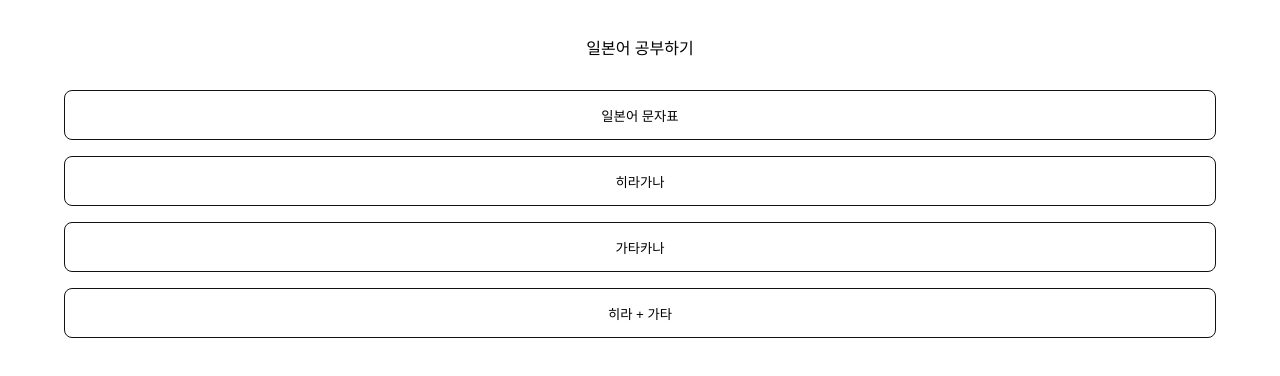
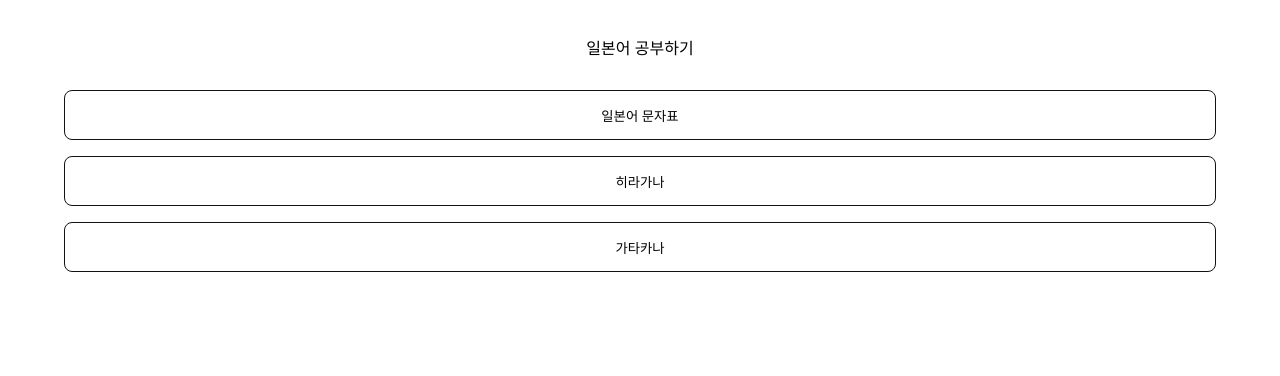
Before and after one commit to TheKany/study-japanese, a Next.js app: page / in a window 1280 px wide. Shown: the top 376 px of the page. Built offline with nearby package versions, Linux system fonts and the light colour scheme.

Commit message:
히라+가타 삭제제

```diff
--- a/src/app/page.tsx
+++ b/src/app/page.tsx
@@ -15,9 +15,6 @@ export default function Home() {
       case "gata":
         router.push("/Study/Gata");
         break;
-      case "hi-ga":
-        router.push("/Study/All");
-        break;
       case "list":
         router.push("/List");
         break;
@@ -32,7 +29,6 @@ export default function Home() {
       <ButtonBox onClick={() => onClickLink("list")}>일본어 문자표</ButtonBox>
       <ButtonBox onClick={() => onClickLink("hira")}>히라가나</ButtonBox>
       <ButtonBox onClick={() => onClickLink("gata")}>가타카나</ButtonBox>
-      <ButtonBox onClick={() => onClickLink("hi-ga")}>히라 + 가타</ButtonBox>
     </Wrapper>
   );
 }
```
